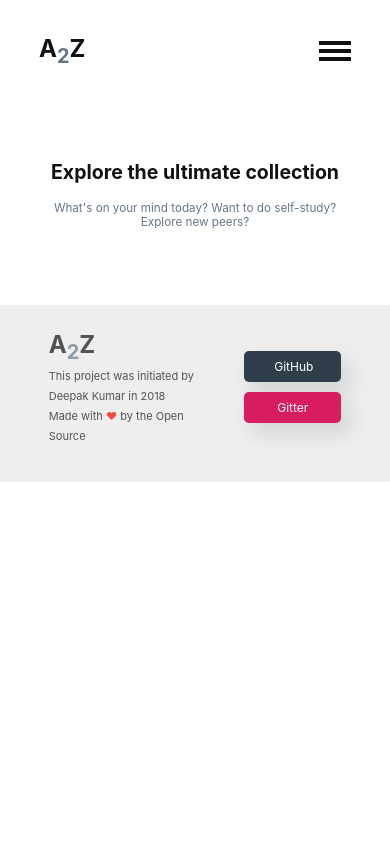
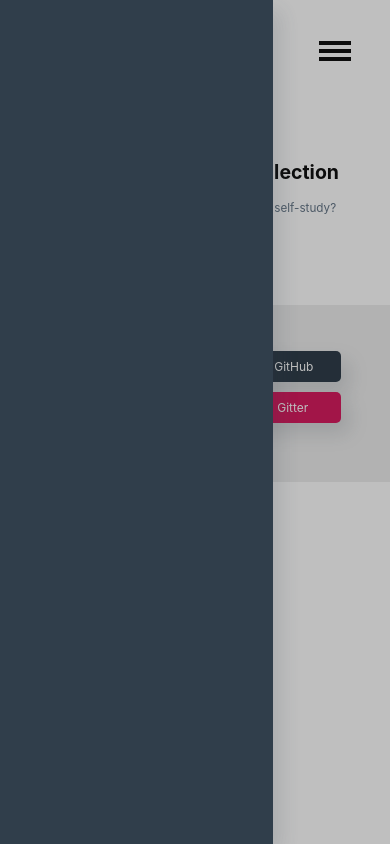
Before and after one commit to dipakkr/a2z-frontend, a React (Create React App) app: page / in a window 390 px wide. Both pictures are taken after a click on the element 335 px from the left and 50 px from the top of the page. Built offline with nearby package versions, Linux system fonts and the light colour scheme.

Commit message:
Created Backdrop and SlidinNav: (#20)

```diff
--- /dev/null
+++ b/src/components/Backdrop/Backdrop.css
@@ -0,0 +1,9 @@
+.backdrop-container {
+    position: absolute;
+    top: 0;
+    left: 0;
+    width: 100%;
+    height: 100%;
+    z-index: 12;
+    background: rgba(0, 0, 0, 0.25);
+}
--- /dev/null
+++ b/src/components/Backdrop/Backdrop.jsx
@@ -0,0 +1,15 @@
+import React from 'react';
+import './Backdrop.css';
+import { Consumer } from '../Context/Context';
+
+const Backdrop = () => {
+    return (
+        <Consumer>
+            {({ navHandler }) => (
+                <div className="backdrop-container" onClick={navHandler}></div>
+            )}
+        </Consumer>
+    );
+}
+
+export default Backdrop;
--- /dev/null
+++ b/src/components/SlidingNav/SlidingNav.css
@@ -0,0 +1,17 @@
+.sliding-nav-container {
+    height: 100%;
+    width: 70%;
+    position: absolute;
+    z-index: 13;
+    background-color: var(--bg-black);
+    box-shadow: 8px 10px 20px 0 rgba(46,61,73,.15);
+    top: 0;
+    left: 0;
+    transition: transform 0.2s;
+}
+
+@media only screen and (min-width: 1024px) {
+    .sliding-nav-container {
+        display: none;
+    }
+}
--- /dev/null
+++ b/src/components/SlidingNav/SlidingNav.jsx
@@ -0,0 +1,24 @@
+import React from 'react';
+import './SlidingNav.css';
+import { Consumer } from '../Context/Context';
+
+const SlidingNav = () => {
+    return (
+        <Consumer>
+            {({ navIsOpen, navHandler }) => {
+
+                const slideNav = {
+                    transform: (navIsOpen) ? 'translateX(0)' : 'translateX(-110%)'
+                }
+
+                return (
+                    <div className="sliding-nav-container" style={slideNav}>
+
+                    </div>
+                );
+            }}
+        </Consumer>
+    );
+}
+
+export default SlidingNav;
--- a/src/hoc/Layout/Layout.jsx
+++ b/src/hoc/Layout/Layout.jsx
@@ -3,10 +3,18 @@ import './Layout.css';
 import LinkButton from '../../components/LinkButton/LinkButton';
 import Logo from '../../components/Logo/Logo';
 import Hamburger from '../../components/Hamburger/Hamburger';
+import Backdrop from '../../components/Backdrop/Backdrop';
+import SlidingNav from '../../components/SlidingNav/SlidingNav';
+import { Consumer } from '../../components/Context/Context';
+
 
 const Layout = (props) => {
     return (
+        <Consumer>
+            {({ navIsOpen }) => (
                 <React.Fragment>
+                    {(navIsOpen) ? <Backdrop /> : null}
+                    <SlidingNav />
                     <header>
                         <div id="header-container">
                             <div id="header-left">
@@ -59,6 +67,8 @@ const Layout = (props) => {
                         </div>
                     </footer>
                 </React.Fragment>
+            )}
+        </Consumer>
     )
 }
 
```
Lines whose indentation alone changed are shown as unchanged.
